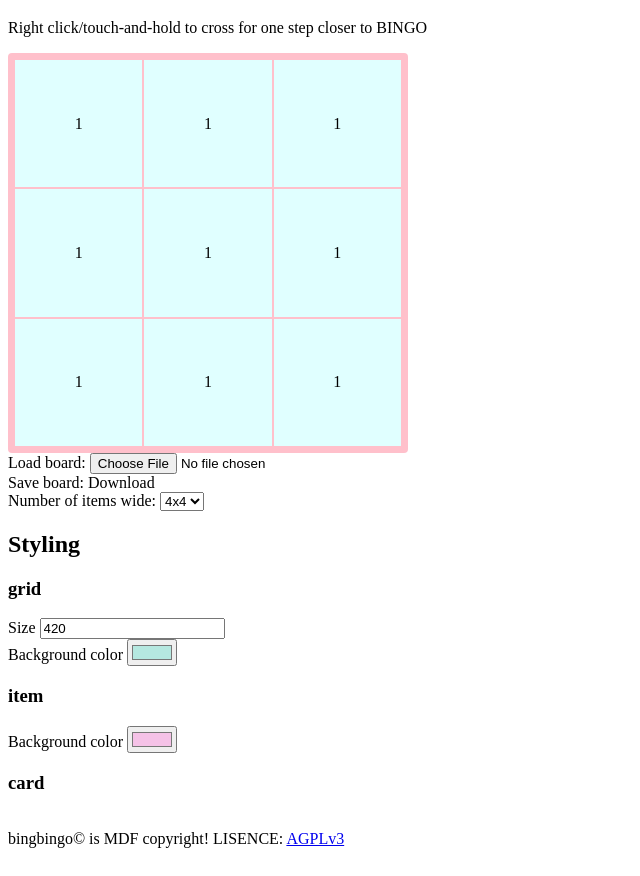
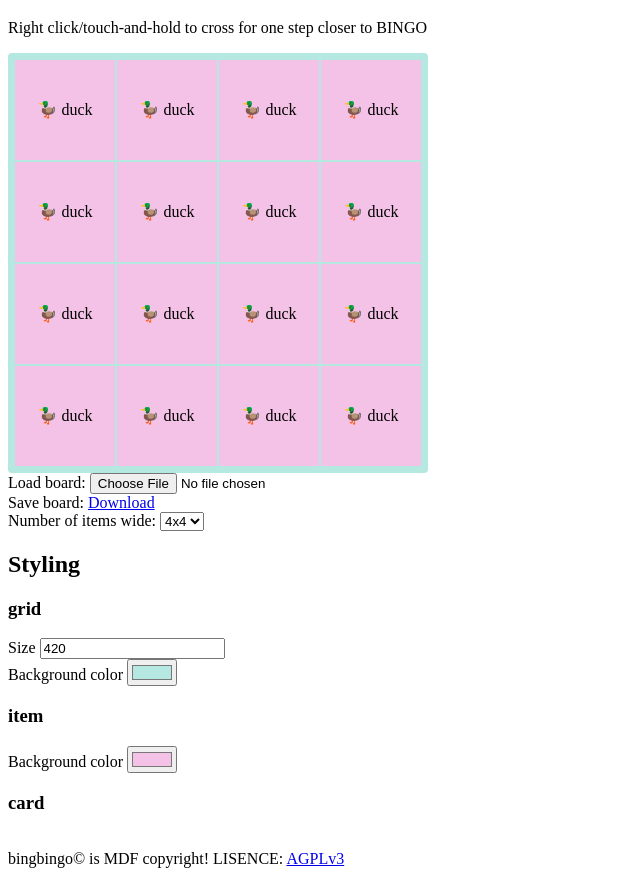
Before and after one commit to Rakarake/bingbingo, a plain HTML site: page public/index.html in a window 1280 px wide. Shown: the part 62-938 px from the top of the page, without its empty margins (0-640 px from the left). Drawn offline with Linux system fonts and the light colour scheme.

Commit message:
Working on tabes

```diff
--- a/public/code.js
+++ b/public/code.js
@@ -6,7 +6,7 @@ console.log("amongus 🤨")
 // better style mechanism
 // 2 groups (card/item), array of (key: UI-item, register(element), load(element))
 
-const defaultItemText = "\n\n🦆 duck";
+const defaultItemText = "🦆 duck";
 const defaultCard = {
   size: 4,
   items: Array(16).fill({ text: defaultItemText }),
@@ -91,7 +91,7 @@ function updateSaveBingoCardLink (card) {
 }
 
 // Bingo element to use when generating new bingo cards
-const emptyBingoTile = document.createElement("div");
+const emptyBingoTile = document.createElement("td");
 emptyBingoTile.classList.add("bingo-item");
 const emptyBingoTileText = document.createElement("div");
 emptyBingoTileText.classList.add("bingo-text");
@@ -108,16 +108,23 @@ function renderCard (card, grid) {
   grid.style.gridTemplateColumns = "repeat(".concat(state.size, ", minmax(0, 1fr))");
 
   // Add new elements
-  for (let i = 0; i < (state.size * state.size); i++) {
-    const newNode = emptyBingoTile.cloneNode(true);
-    grid.appendChild(newNode);
-    // Set contents if it is provided
-    if (i < state.items.length) {
-      newNode.querySelector(".bingo-text").innerText = state.items[i].text;
-    } else {
-      newNode.querySelector(".bingo-text").innerText = defaultItemText;
+  for (let i = 0; i < state.size; i++) {
+    const newRow = document.createElement("tr");
+    for (let j = 0; j < state.size; j++) {
+      const index = i * state.size + j
+      const newNode = emptyBingoTile.cloneNode(true);
+      newRow.appendChild(newNode);
+      // Set contents if it is provided
+      if (index < state.items.length) {
+        newNode.querySelector(".bingo-text").innerText = state.items[index].text;
+      } else {
+        newNode.querySelector(".bingo-text").innerText = defaultItemText;
+      }
+      tileSetup(card, grid, newNode, state);
+      newNode.style.width = ((1.0 / state.size) * 100).toFixed(3).concat("%");
+      newNode.style.height = ((1.0 / state.size) * 100).toFixed(3).concat("%");
     }
-    tileSetup(card, grid, newNode, state);
+    grid.appendChild(newRow);
   }
 
   // Load styling
--- a/public/index.html
+++ b/public/index.html
@@ -10,8 +10,9 @@
       <h1>The BING 🗿 bingo!</h1>
       <p>Right click/touch-and-hold to cross for one step closer to BINGO</p>
       <div class="card">
-        <table class="gooba">
-  <tr>
+        <table class="grid"></table>
+   <!--     <table class="gooba">
+   <tr>
     <td class="gooba-item"><div class="gooba-text" contenteditable="true">1</div></td>
     <td class="gooba-item"><div class="gooba-text" contenteditable="true">1</div></td>
     <td class="gooba-item"><div class="gooba-text" contenteditable="true">1</div></td>
@@ -25,8 +26,8 @@
     <td class="gooba-item"><div class="gooba-text" contenteditable="true">1</div></td>
     <td class="gooba-item"><div class="gooba-text" contenteditable="true">1</div></td>
     <td class="gooba-item"><div class="gooba-text" contenteditable="true">1</div></td>
-  </tr>
-        </table>
+    </tr>
+        </table> -->
         Load board:
         <input class="load" type="file">
         <br>
--- a/public/styles.css
+++ b/public/styles.css
@@ -1,20 +1,4 @@
 .grid {
-  display: grid;
-  gap: 10px;
-  grid-auto-rows: auto;
-  padding: 5px;
-  background: pink;
-  border-radius: 4px;
-}
-
-.bingo-item {
-  text-align: center;
-  font-size: 100%;
-  aspect-ratio: 1 / 1;
-  background: lightcyan;
-}
-
-.gooba {
   padding: 5px;
   background: pink;
   border-radius: 4px;
@@ -22,14 +6,14 @@
   height: 400px;
 }
 
-.gooba-item {
+.bingo-item {
   font-size: 100%;
   background: lightcyan;
   width: 33.33%;
   height: 33.33%;
 }
 
-.gooba-text {
+.bingo-text {
   text-align: center;
 }
 
```
